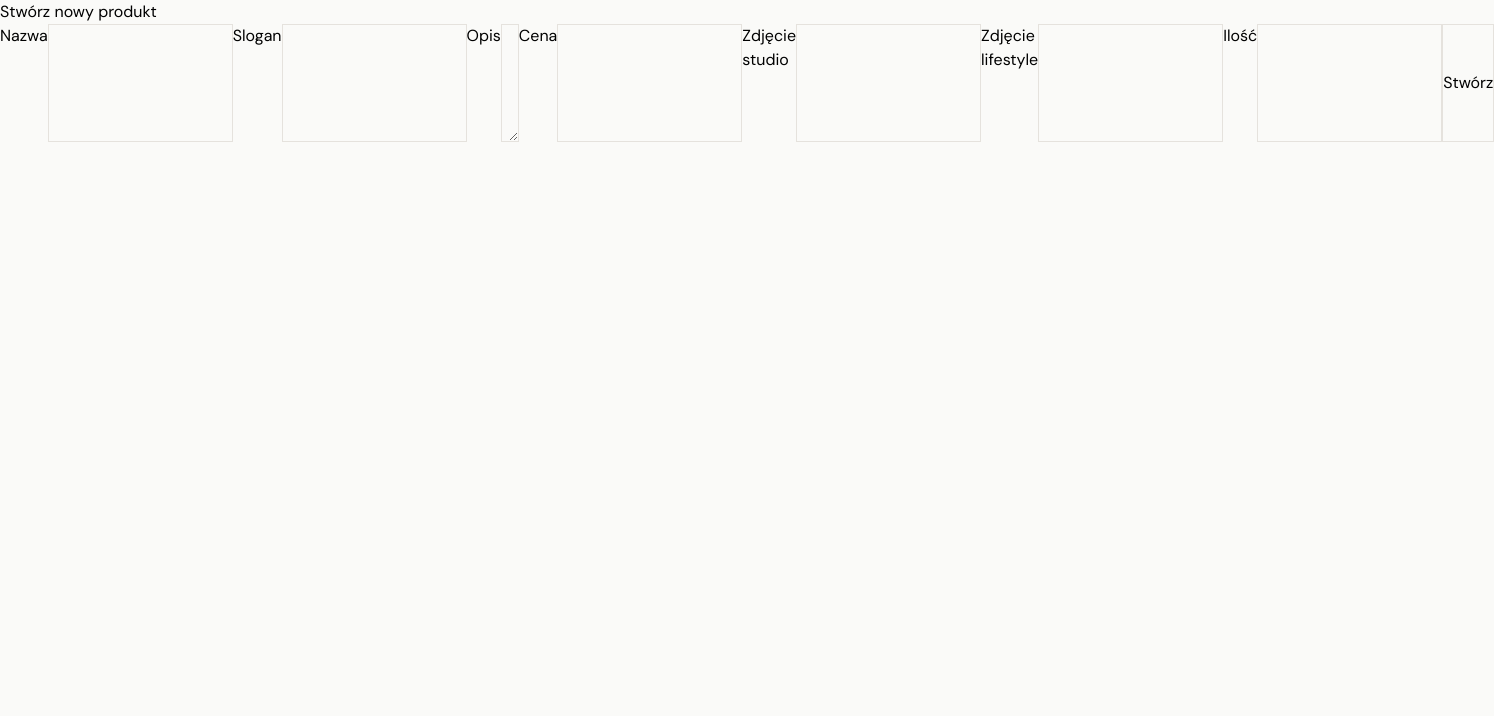
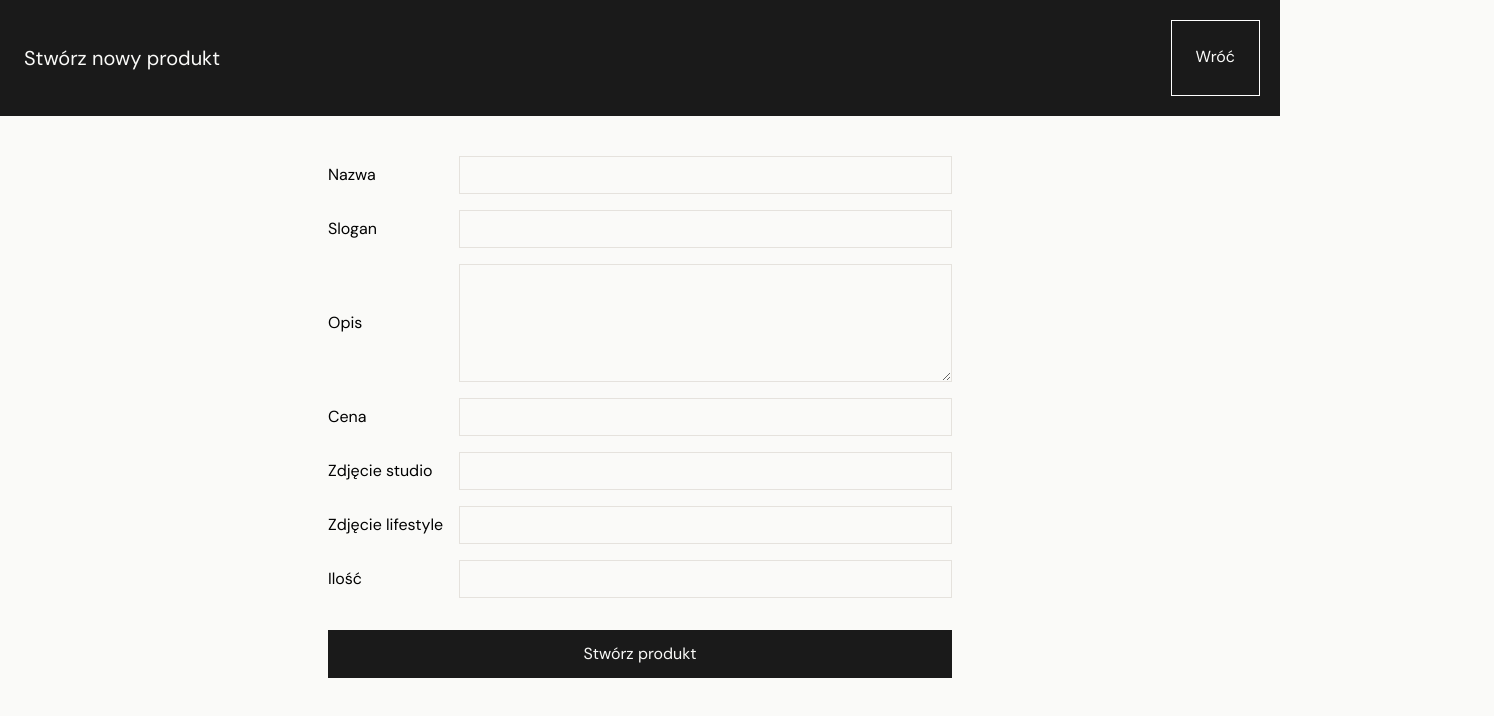
Before and after one commit to adrian-imiolo/shop_sznyt_design, a React (Vite) app: page /admin/produkty/nowy in a window 1280 px wide. Shown: the top 716 px of the page, 1494 px wide, since content can reach past the window. Built offline with nearby package versions, Linux system fonts and the light colour scheme.

Commit message:
Add AdminAddProduct page: form, POST submit, navigation, styling

```diff
--- a/src/pages/admin/AdminAddProduct.tsx
+++ b/src/pages/admin/AdminAddProduct.tsx
@@ -1,5 +1,5 @@
 import { useState } from "react";
-import { useNavigate } from "react-router-dom";
+import { useNavigate, Link } from "react-router-dom";
 
 function AdminAddProduct() {
   const [loading, setLoading] = useState(false);
@@ -53,10 +53,22 @@ function AdminAddProduct() {
   }
 
   return (
-    <section>
-      <h1>Stwórz nowy produkt</h1>
-      {error && <p className="text-red-600 font-dm-sans">{error}</p>}
-      <form onSubmit={handleSubmit} className="flex">
+    <>
+      <div className="flex justify-between py-5 w-full bg-near-black font-dm-sans text-warm-white">
+        <h1 className="p-6 text-xl">Stwórz nowy produkt</h1>
+        <Link
+          to="/admin"
+          className="border border-white p-6 mr-5 hover:bg-warm-white hover:text-near-black transition-colors duration-300"
+        >
+          Wróć
+        </Link>
+      </div>
+      <div className="max-w-2xl mx-auto py-10 px-6">
+        {error && <p className="text-red-600 font-dm-sans mb-4">{error}</p>}
+        <form
+          onSubmit={handleSubmit}
+          className="grid grid-cols-[auto_1fr] gap-4 items-center"
+        >
           <label>Nazwa</label>
           <input
             required
@@ -130,11 +142,12 @@ function AdminAddProduct() {
             }
             className="border border-borders text-sm font-dm-sans p-2"
           />
-        <button className="border border-borders cursor-pointer">
-          {loading ? "Wysyłanie" : "Stwórz"}
+          <button className="col-span-2 bg-near-black text-warm-white font-dm-sans py-3 hover:bg-accent transition-colors duration-300 cursor-pointer mt-4">
+            {loading ? "Wysyłanie" : "Stwórz produkt"}
           </button>
         </form>
-    </section>
+      </div>
+    </>
   );
 }
 
```
Lines whose indentation alone changed are shown as unchanged.
